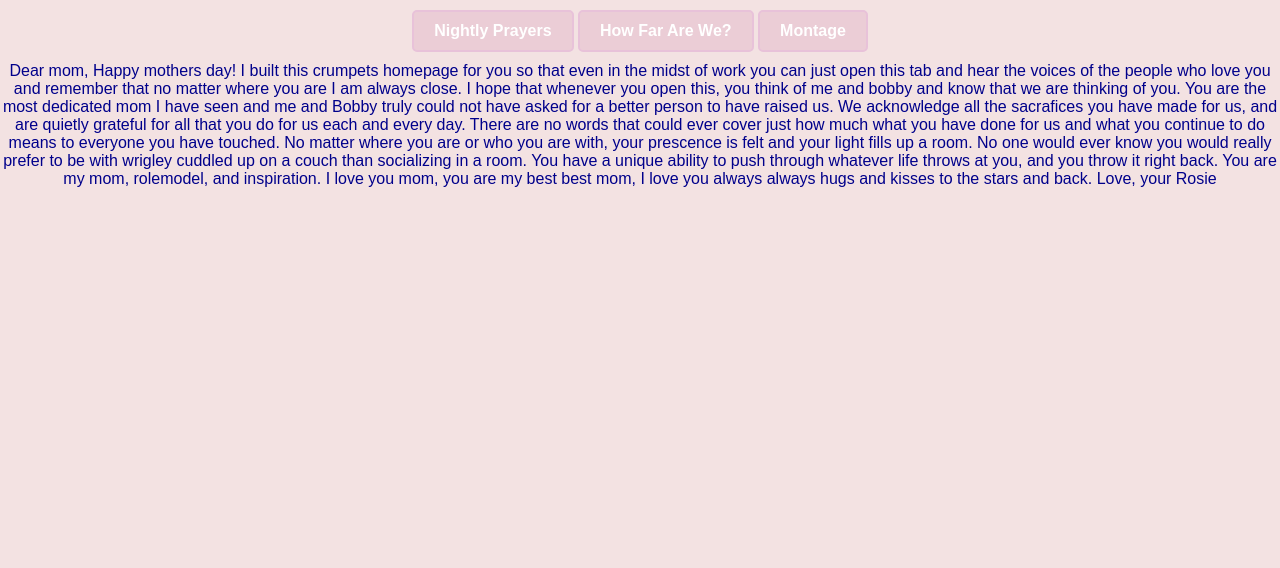
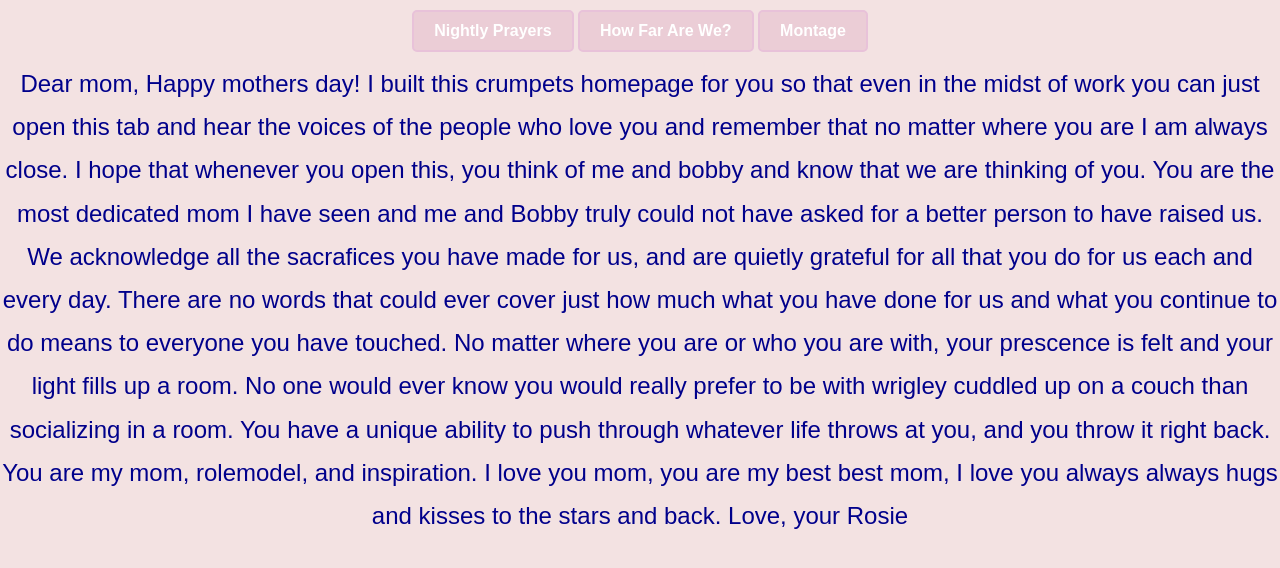
Before and after one commit to katierose26/mothersdayclean, a Flask app: page /page4 in a window 1280 px wide. Shown: the top 568 px of the page. Run offline with Flask 3, Linux system fonts and the light colour scheme.

Commit message:
text larger

```diff
--- a/static/style.css
+++ b/static/style.css
@@ -77,3 +77,7 @@ audio {
     border-radius: 5px; /* Optional: Add rounded corners */
     box-shadow: 0 2px 4px rgba(0, 0, 0, 0.2); /* Optional: Add a subtle shadow */
 }
+.large-text {
+    font-size: 1.5rem;
+    line-height: 1.8;
+}
--- a/templates/page4.html
+++ b/templates/page4.html
@@ -10,7 +10,7 @@
     <a href="{{ url_for('page2') }}" class="button">Nightly Prayers</a>
     <a href="{{ url_for('page3') }}" class="button">How Far Are We?</a>
     <a href="{{ url_for('page1') }}" class="button">Montage</a>
-    <div>Dear mom,
+    <div class="large-text">Dear mom,
         Happy mothers day! I built this crumpets homepage for you so that even in the midst of work you can just open this tab and hear the voices of the people who love you and remember that no matter where you are I am always close. I hope that whenever you open this, you think of me and bobby and know that we are thinking of you. You are the most dedicated mom I have seen and me and Bobby truly could not have asked for a better person to have raised us. We acknowledge all the sacrafices you have made for us, and are quietly grateful for all that you do for us each and every day. There are no words that could ever cover just how much what you have done for us and what you continue to do means to everyone you have touched. No matter where you are or who you are with, your prescence is felt and your light fills up a room. No one would ever know you would really prefer to be with wrigley cuddled up on a couch than socializing in a room. You have a unique ability to push through whatever life throws at you, and you throw it right back. You are my mom, rolemodel, and inspiration. I love you mom, you are my best best mom, I love you always always hugs and kisses to the stars and back. Love, your Rosie</div>
 </body>
 </html>
```
